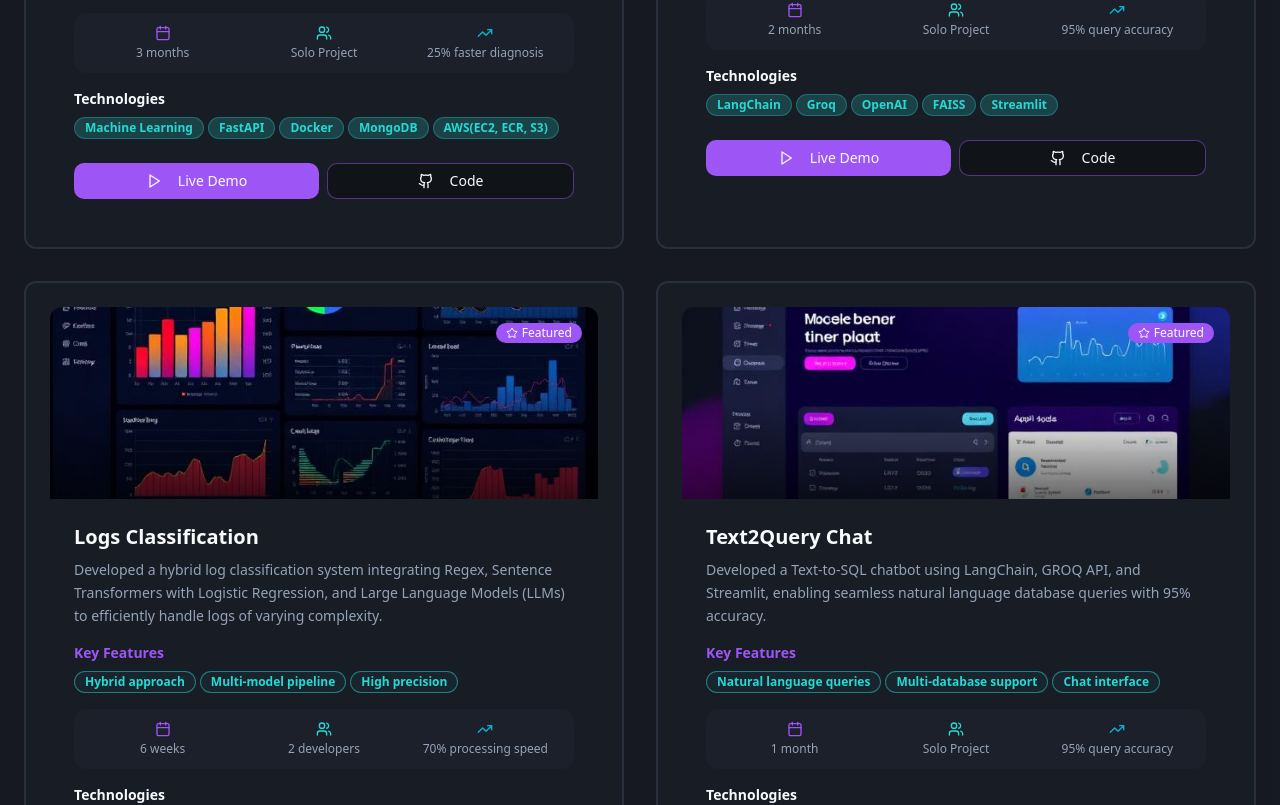
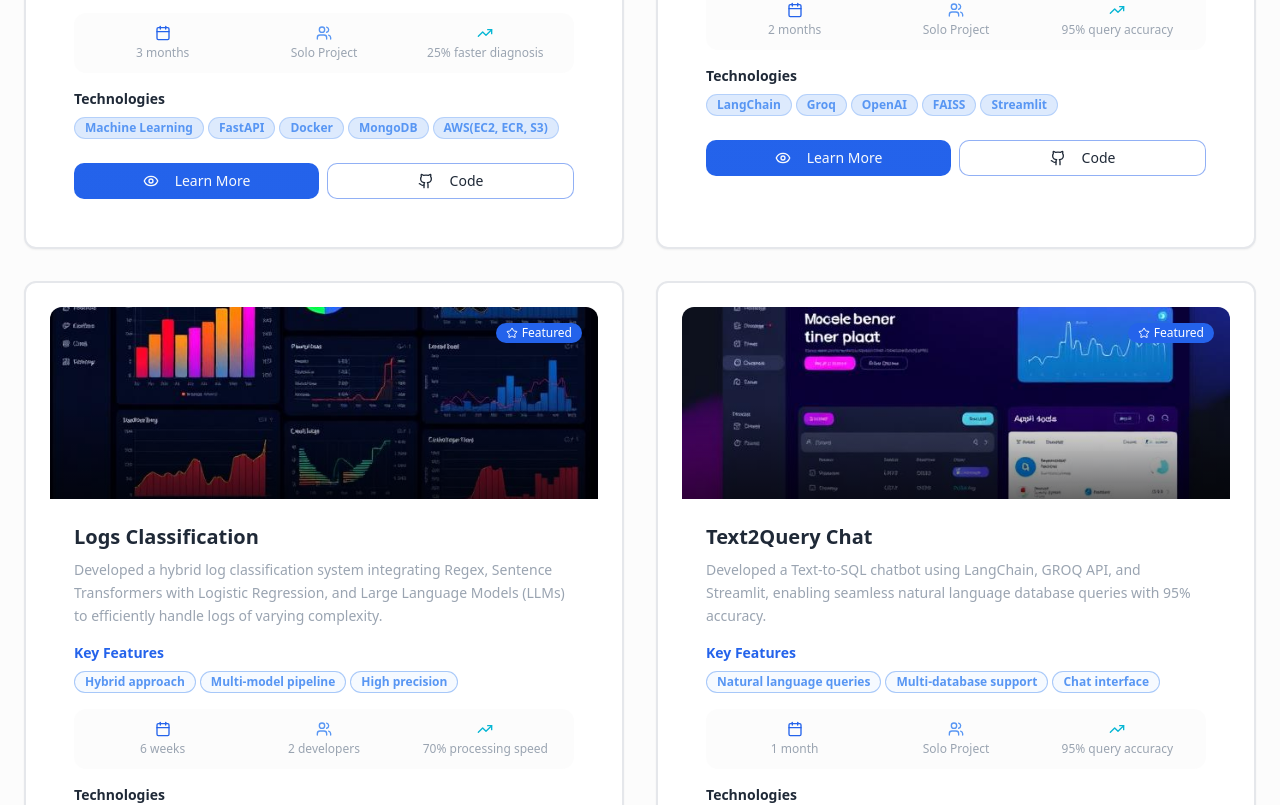
Before and after one commit to tchandrareddy21/tchandrareddy21.github.io, a React (Vite) app: page / in a window 1280 px wide. Shown: the part 3417-4222 px from the top of the page. Built offline with nearby package versions, Linux system fonts and the light colour scheme.

Commit message:
Refactor: Redesign page and project section
Redesigned the page with new text colors and updated the project section layout, including modal integration for detailed project information and GitHub links.

```diff
--- a/src/components/Portfolio.tsx
+++ b/src/components/Portfolio.tsx
@@ -47,11 +47,11 @@ const Portfolio = () => {
   const [modalState, setModalState] = useState<{
     isOpen: boolean;
     project: any;
-    type: 'demo' | 'github';
+    type: 'learn-more' | 'github';
   }>({
     isOpen: false,
     project: null,
-    type: 'demo'
+    type: 'learn-more'
   });
 
   const fullText = "Data Scientist & ML Engineer";
@@ -220,7 +220,7 @@ const Portfolio = () => {
     }
   ];
 
-  const openModal = (project: any, type: 'demo' | 'github') => {
+  const openModal = (project: any, type: 'learn-more' | 'github') => {
     setModalState({
       isOpen: true,
       project,
@@ -232,7 +232,7 @@ const Portfolio = () => {
     setModalState({
       isOpen: false,
       project: null,
-      type: 'demo'
+      type: 'learn-more'
     });
   };
 
@@ -572,14 +572,14 @@ const Portfolio = () => {
 
                   {/* Action Buttons */}
                   <div className="flex gap-2 pt-2">
-                    <Button
-                      size="sm"
-                      onClick={() => openModal(project, 'demo')}
-                      className="flex-1 bg-gradient-to-r from-primary to-primary/80 hover:from-primary/90 hover:to-primary/70"
-                    >
-                      <Play className="mr-2 h-3 w-3" />
-                      Live Demo
-                    </Button>
+                     <Button
+                       size="sm"
+                       onClick={() => openModal(project, 'learn-more')}
+                       className="flex-1 bg-gradient-to-r from-primary to-primary/80 hover:from-primary/90 hover:to-primary/70"
+                     >
+                       <Eye className="mr-2 h-3 w-3" />
+                       Learn More
+                     </Button>
                     <Button
                       size="sm"
                       variant="outline"
--- a/src/components/ProjectModal.tsx
+++ b/src/components/ProjectModal.tsx
@@ -10,17 +10,20 @@ interface ProjectModalProps {
     description: string;
     image: string;
     technologies: string[];
-    liveUrl: string;
     githubUrl: string;
     metrics?: {
       duration: string;
       team: string;
       impact: string;
     };
+    keyFeatures?: string[];
+    fullDescription?: string;
+    techStack?: string[];
+    observations?: string[];
   };
   isOpen: boolean;
   onClose: () => void;
-  type: 'demo' | 'github';
+  type: 'learn-more' | 'github';
 }
 
 const ProjectModal: React.FC<ProjectModalProps> = ({ project, isOpen, onClose, type }) => {
@@ -45,7 +48,7 @@ const ProjectModal: React.FC<ProjectModalProps> = ({ project, isOpen, onClose, t
         <CardContent className="p-6">
           <div className="flex justify-between items-start mb-4">
             <h3 className="text-2xl font-bold gradient-primary bg-clip-text text-transparent">
-              {type === 'demo' ? 'Live Demo' : 'GitHub Repository'}
+              {type === 'learn-more' ? 'Project Details' : 'GitHub Repository'}
             </h3>
             <Button
               variant="ghost"
@@ -57,91 +60,96 @@ const ProjectModal: React.FC<ProjectModalProps> = ({ project, isOpen, onClose, t
             </Button>
           </div>
 
-          <div className="mb-6">
+          <div className="space-y-6">
+            <div className="relative">
               <img
                 src={project.image}
                 alt={project.title}
-              className="w-full h-48 object-cover rounded-lg shadow-lg"
+                className="w-full h-64 object-cover rounded-lg"
               />
             </div>
 
-          <div className="space-y-4">
             <div>
-              <h4 className="text-xl font-semibold mb-2">{project.title}</h4>
-              <p className="text-muted-foreground">{project.description}</p>
+              <h3 className="text-2xl font-bold mb-2">{project.title}</h3>
+              <p className="text-muted-foreground mb-4">
+                {type === 'learn-more' ? project.fullDescription || project.description : project.description}
+              </p>
             </div>
 
             {project.metrics && (
-              <div className="grid grid-cols-1 md:grid-cols-3 gap-4">
-                <div className="flex items-center gap-2 p-3 bg-secondary/30 rounded-lg">
-                  <Calendar className="h-4 w-4 text-primary" />
-                  <div>
-                    <p className="text-xs text-muted-foreground">Duration</p>
-                    <p className="font-medium">{project.metrics.duration}</p>
+              <div className="grid grid-cols-3 gap-4 p-4 bg-muted/50 rounded-lg">
+                <div className="text-center">
+                  <div className="text-2xl font-bold text-primary">{project.metrics.duration}</div>
+                  <div className="text-sm text-muted-foreground">Duration</div>
+                </div>
+                <div className="text-center">
+                  <div className="text-2xl font-bold text-primary">{project.metrics.team}</div>
+                  <div className="text-sm text-muted-foreground">Team Size</div>
+                </div>
+                <div className="text-center">
+                  <div className="text-2xl font-bold text-primary">{project.metrics.impact}</div>
+                  <div className="text-sm text-muted-foreground">Impact</div>
                 </div>
               </div>
-                <div className="flex items-center gap-2 p-3 bg-secondary/30 rounded-lg">
-                  <Users className="h-4 w-4 text-accent" />
+            )}
+
+            {type === 'learn-more' && project.keyFeatures && (
               <div>
-                    <p className="text-xs text-muted-foreground">Team Size</p>
-                    <p className="font-medium">{project.metrics.team}</p>
+                <h4 className="text-lg font-semibold mb-3">Key Features</h4>
+                <div className="grid grid-cols-2 gap-2">
+                  {project.keyFeatures.map((feature, idx) => (
+                    <div key={idx} className="flex items-center gap-2">
+                      <div className="w-2 h-2 bg-primary rounded-full"></div>
+                      <span className="text-sm">{feature}</span>
                     </div>
-                </div>
-                <div className="flex items-center gap-2 p-3 bg-secondary/30 rounded-lg">
-                  <Star className="h-4 w-4 text-yellow-500" />
-                  <div>
-                    <p className="text-xs text-muted-foreground">Impact</p>
-                    <p className="font-medium">{project.metrics.impact}</p>
-                  </div>
+                  ))}
                 </div>
               </div>
             )}
 
             <div>
-              <h5 className="font-semibold mb-2">Technologies Used</h5>
+              <h4 className="text-lg font-semibold mb-3">
+                {type === 'learn-more' ? 'Technology Stack' : 'Technologies Used'}
+              </h4>
               <div className="flex flex-wrap gap-2">
-                {project.technologies.map((tech) => (
-                  <Badge key={tech} variant="secondary" className="bg-primary/10 text-primary border border-primary/20">
+                {(type === 'learn-more' ? project.techStack || project.technologies : project.technologies).map((tech) => (
+                  <Badge key={tech} variant="secondary" className="bg-primary/10 text-primary">
                     {tech}
                   </Badge>
                 ))}
               </div>
             </div>
 
-            <div className="flex flex-col sm:flex-row gap-3 pt-4">
-              {type === 'demo' ? (
-                <>
+            {type === 'learn-more' && project.observations && (
+              <div>
+                <h4 className="text-lg font-semibold mb-3">Key Observations</h4>
+                <ul className="space-y-2">
+                  {project.observations.map((observation, idx) => (
+                    <li key={idx} className="flex items-start gap-2">
+                      <div className="w-1.5 h-1.5 bg-primary rounded-full mt-2 flex-shrink-0"></div>
+                      <span className="text-sm text-muted-foreground">{observation}</span>
+                    </li>
+                  ))}
+                </ul>
+              </div>
+            )}
+
+            <div className="flex gap-3 pt-4">
               <Button
-                    onClick={() => openInNewTab(project.liveUrl)}
-                    className="gradient-primary hover:opacity-90"
+                onClick={() => openInNewTab(project.githubUrl)}
+                variant="outline"
+                className="flex-1"
               >
-                    <ExternalLink className="mr-2 h-4 w-4" />
-                    Open Live Demo
+                <Github className="w-4 h-4 mr-2" />
+                View on GitHub
               </Button>
               <Button
-                    variant="outline"
-                    onClick={onClose}
+                onClick={() => openInNewTab(project.githubUrl)}
+                className="flex-1"
               >
-                    Close
-                  </Button>
-                </>
-              ) : (
-                <>
-                  <Button
-                    onClick={() => openInNewTab(project.githubUrl)}
-                    className="bg-background text-foreground border border-border hover:bg-secondary"
-                  >
-                    <Github className="mr-2 h-4 w-4" />
+                <ExternalLink className="w-4 h-4 mr-2" />
                 Open in New Tab
               </Button>
-                  <Button
-                    variant="outline"
-                    onClick={onClose}
-                  >
-                    Close
-                  </Button>
-                </>
-              )}
             </div>
           </div>
         </CardContent>
--- a/src/index.css
+++ b/src/index.css
@@ -8,56 +8,56 @@ All colors MUST be HSL.
 
 @layer base {
   :root {
-    /* Dark portfolio theme with vibrant colors */
-    --background: 222 20% 8%;
-    --foreground: 210 40% 98%;
+    /* Professional blue/gray theme with good contrast */
+    --background: 0 0% 100%;
+    --foreground: 215 28% 17%;
 
-    --card: 222 20% 12%;
-    --card-foreground: 210 40% 98%;
+    --card: 0 0% 100%;
+    --card-foreground: 215 28% 17%;
 
-    --popover: 222 20% 12%;
-    --popover-foreground: 210 40% 98%;
+    --popover: 0 0% 100%;
+    --popover-foreground: 215 28% 17%;
 
-    --primary: 267 90% 65%;
+    --primary: 221 83% 53%;
     --primary-foreground: 210 40% 98%;
 
-    --secondary: 222 20% 18%;
-    --secondary-foreground: 210 40% 98%;
+    --secondary: 220 14% 96%;
+    --secondary-foreground: 215 28% 17%;
 
-    --muted: 222 20% 15%;
-    --muted-foreground: 215 20% 65%;
+    --muted: 220 14% 96%;
+    --muted-foreground: 215 13% 65%;
 
-    --accent: 178 70% 50%;
-    --accent-foreground: 222 20% 8%;
+    --accent: 216 87% 65%;
+    --accent-foreground: 210 40% 98%;
 
     --destructive: 0 84% 60%;
     --destructive-foreground: 210 40% 98%;
 
-    --border: 222 20% 20%;
-    --input: 222 20% 15%;
-    --ring: 267 90% 65%;
+    --border: 220 13% 91%;
+    --input: 220 13% 91%;
+    --ring: 221 83% 53%;
 
     --radius: 0.75rem;
 
     /* Portfolio specific colors */
-    --purple-glow: 267 90% 65%;
-    --cyan-glow: 178 70% 50%;
-    --pink-glow: 330 90% 70%;
-    --blue-glow: 220 90% 60%;
-    --green-glow: 142 70% 55%;
+    --blue-primary: 221 83% 53%;
+    --blue-accent: 216 87% 65%;
+    --blue-light: 204 96% 72%;
+    --gray-blue: 199 89% 48%;
+    --navy-blue: 215 28% 17%;
 
     /* Gradients */
-    --gradient-primary: linear-gradient(135deg, hsl(267 90% 65%), hsl(330 90% 70%));
-    --gradient-secondary: linear-gradient(135deg, hsl(178 70% 50%), hsl(220 90% 60%));
-    --gradient-accent: linear-gradient(135deg, hsl(142 70% 55%), hsl(178 70% 50%));
-    --gradient-hero: linear-gradient(135deg, hsl(267 90% 65% / 0.1), hsl(330 90% 70% / 0.1), hsl(178 70% 50% / 0.1));
+    --gradient-primary: linear-gradient(135deg, hsl(221 83% 53%), hsl(216 87% 65%));
+    --gradient-secondary: linear-gradient(135deg, hsl(204 96% 72%), hsl(199 89% 48%));
+    --gradient-accent: linear-gradient(135deg, hsl(216 87% 65%), hsl(204 96% 72%));
+    --gradient-hero: linear-gradient(135deg, hsl(221 83% 53% / 0.1), hsl(216 87% 65% / 0.1), hsl(204 96% 72% / 0.1));
 
     /* Glows and shadows */
-    --glow-purple: 0 0 30px hsl(267 90% 65% / 0.5);
-    --glow-cyan: 0 0 30px hsl(178 70% 50% / 0.5);
-    --glow-pink: 0 0 30px hsl(330 90% 70% / 0.5);
-    --shadow-card: 0 10px 30px -10px hsl(267 90% 65% / 0.2);
-    --shadow-hover: 0 20px 50px -10px hsl(267 90% 65% / 0.4);
+    --glow-primary: 0 0 30px hsl(221 83% 53% / 0.3);
+    --glow-accent: 0 0 30px hsl(216 87% 65% / 0.3);
+    --glow-light: 0 0 30px hsl(204 96% 72% / 0.3);
+    --shadow-card: 0 10px 30px -10px hsl(221 83% 53% / 0.1);
+    --shadow-hover: 0 20px 50px -10px hsl(221 83% 53% / 0.2);
 
     /* Animation durations */
     --transition-fast: 0.2s;
@@ -82,33 +82,33 @@ All colors MUST be HSL.
   }
 
   .dark {
-    --background: 222.2 84% 4.9%;
+    --background: 222 84% 5%;
     --foreground: 210 40% 98%;
 
-    --card: 222.2 84% 4.9%;
+    --card: 222 84% 5%;
     --card-foreground: 210 40% 98%;
 
-    --popover: 222.2 84% 4.9%;
+    --popover: 222 84% 5%;
     --popover-foreground: 210 40% 98%;
 
-    --primary: 210 40% 98%;
-    --primary-foreground: 222.2 47.4% 11.2%;
+    --primary: 217 91% 60%;
+    --primary-foreground: 222 84% 5%;
 
-    --secondary: 217.2 32.6% 17.5%;
+    --secondary: 217 33% 18%;
     --secondary-foreground: 210 40% 98%;
 
-    --muted: 217.2 32.6% 17.5%;
-    --muted-foreground: 215 20.2% 65.1%;
+    --muted: 217 33% 18%;
+    --muted-foreground: 215 20% 65%;
 
-    --accent: 217.2 32.6% 17.5%;
-    --accent-foreground: 210 40% 98%;
+    --accent: 212 95% 68%;
+    --accent-foreground: 222 84% 5%;
 
-    --destructive: 0 62.8% 30.6%;
+    --destructive: 0 63% 31%;
     --destructive-foreground: 210 40% 98%;
 
-    --border: 217.2 32.6% 17.5%;
-    --input: 217.2 32.6% 17.5%;
-    --ring: 212.7 26.8% 83.9%;
+    --border: 217 33% 18%;
+    --input: 217 33% 18%;
+    --ring: 217 91% 60%;
     --sidebar-background: 240 5.9% 10%;
     --sidebar-foreground: 240 4.8% 95.9%;
     --sidebar-primary: 224.3 76.3% 48%;
```
Lines whose indentation alone changed are shown as unchanged.
